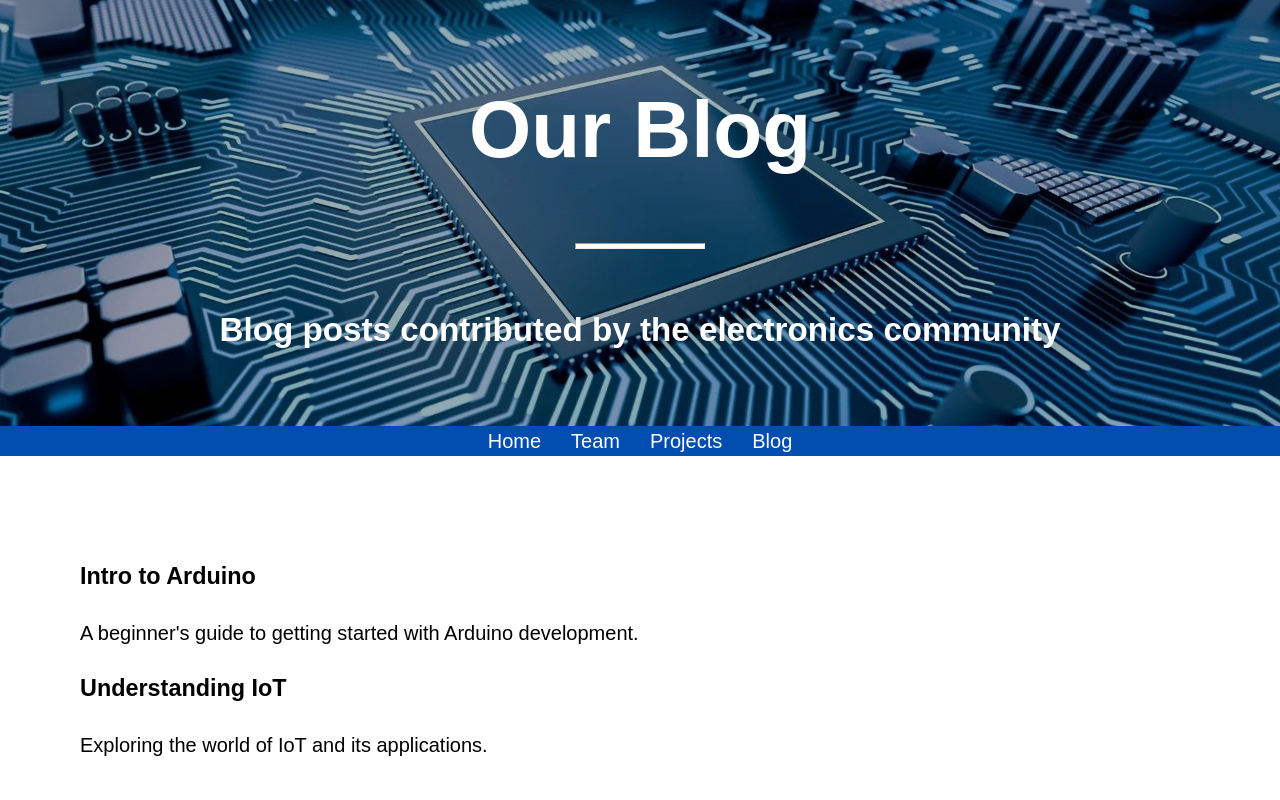
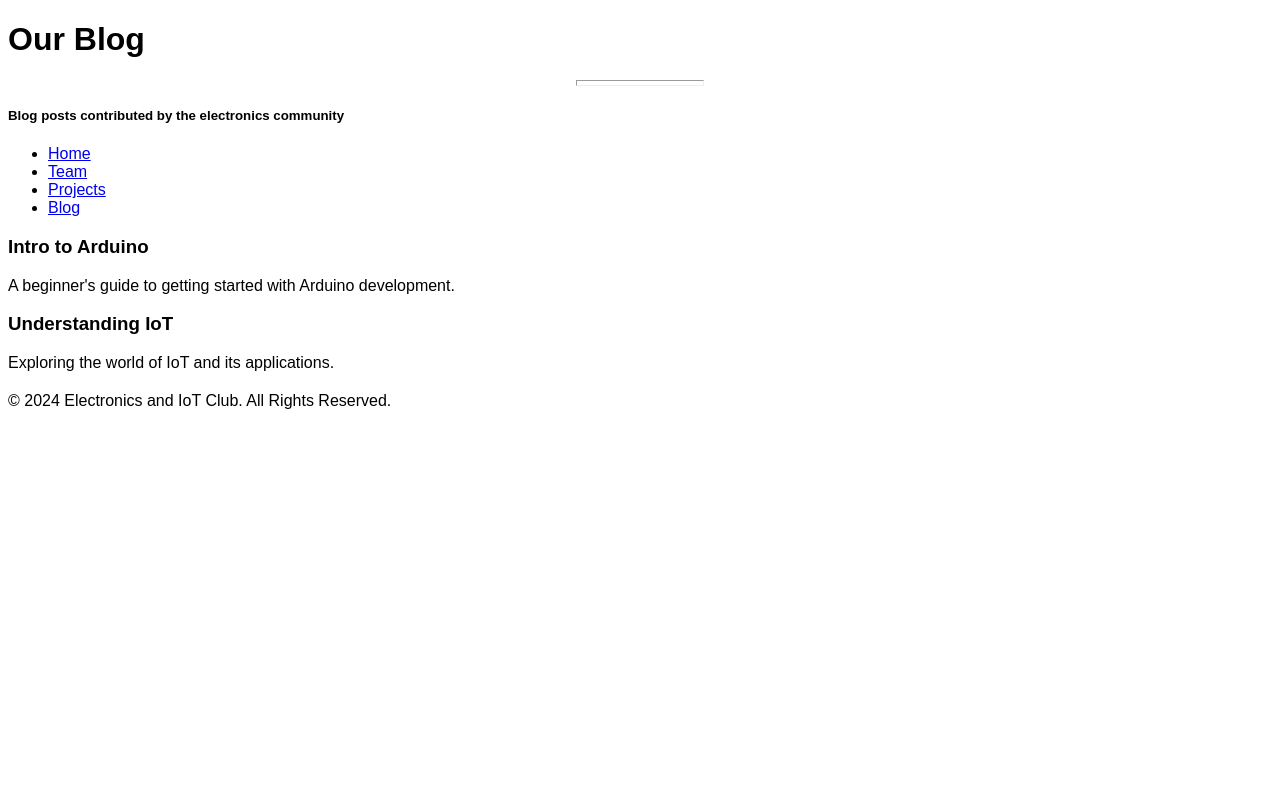
Before and after one commit to Ceres2805/Ec-IoT-Website, a plain HTML site: page blog.html in a window 1280 px wide. Shown: the top 800 px of the page. Drawn offline with Linux system fonts and the light colour scheme.

Commit message:
Update styles.css

```diff
--- a/styles.css
+++ b/styles.css
@@ -1,48 +1,6 @@
 body {
     font-family: Arial, sans-serif;
-    font-size: 20px;
-    line-height: 1.5;
-    margin: 0;
-    padding: 0;
 }
-
-header {
-    font-size: 40px;
-    background: url("elec.jpeg");
-    background-repeat: no-repeat;
-    height: 1rem 250px;
-    background-size: cover;
-    color: #fff;
-    padding: 1rem 0;
-    text-align: center;
+footer {
+    margin-top: 20px;
 }
-
-nav ul {
-    background: #014db0;
-    color: #fff;
-    display: flex;
-    justify-content: center;
-    list-style: none;
-    margin: 0;
-    padding: 0;
-}
-
-nav ul li {
-    margin: 0 15px;
-}
-
-nav ul li a {
-    color: #fff;
-    text-decoration: none;
-}
-
-main {
-    padding: 80px;
-}
-
-footer {
-    background: #014db0;
-    color: #fff;
-    padding: 1rem 0;
-    text-align: center;
-}
```
